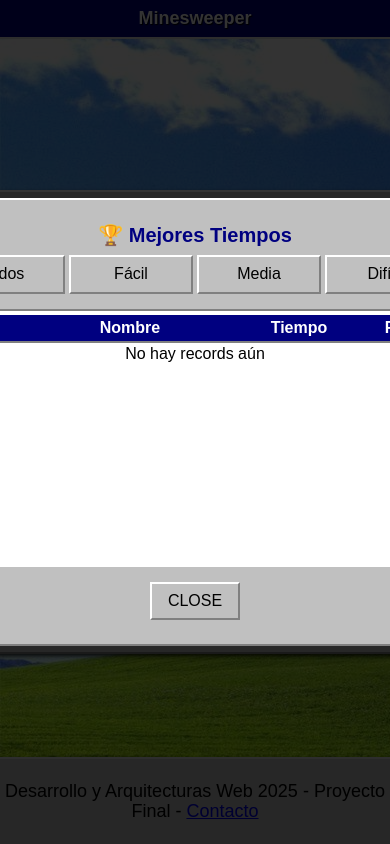
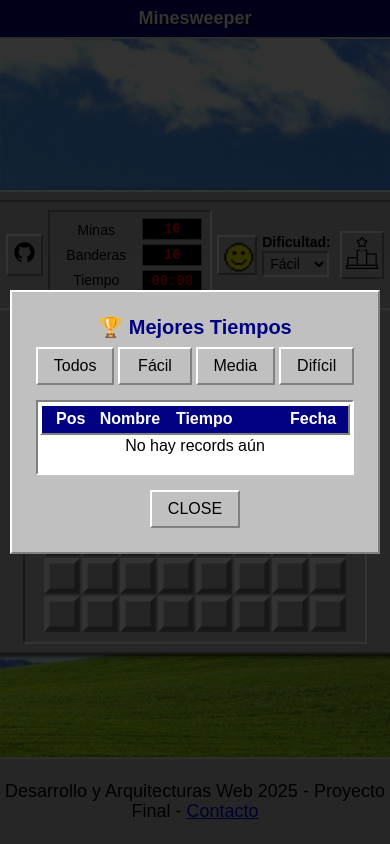
Before and after one commit to JulianDeco/FINAL-DAW-BUSCAMINAS, a plain HTML site: page index.html in a window 390 px wide. Both pictures are taken after a click on the button 361 px from the left and 254 px from the top of the page. Drawn offline with Linux system fonts and the light colour scheme.

Commit message:
Se agrega responsive a modal de ranking

```diff
--- a/app/styles/style.css
+++ b/app/styles/style.css
@@ -346,13 +346,13 @@ textarea {
 	background-color: white;
 	border: 2px solid;
 	border-color: #808080 #ffffff #ffffff #808080;
-	height: 250px;
-	width: 500px;
+	width: 100%;
+	max-height: 250px;
 	overflow-y: auto;
 	padding: 2px;
 	margin-bottom: 15px;
+	box-sizing: border-box;
 }
-
 .records-header {
 	display: flex;
 	padding: 4px;
```
